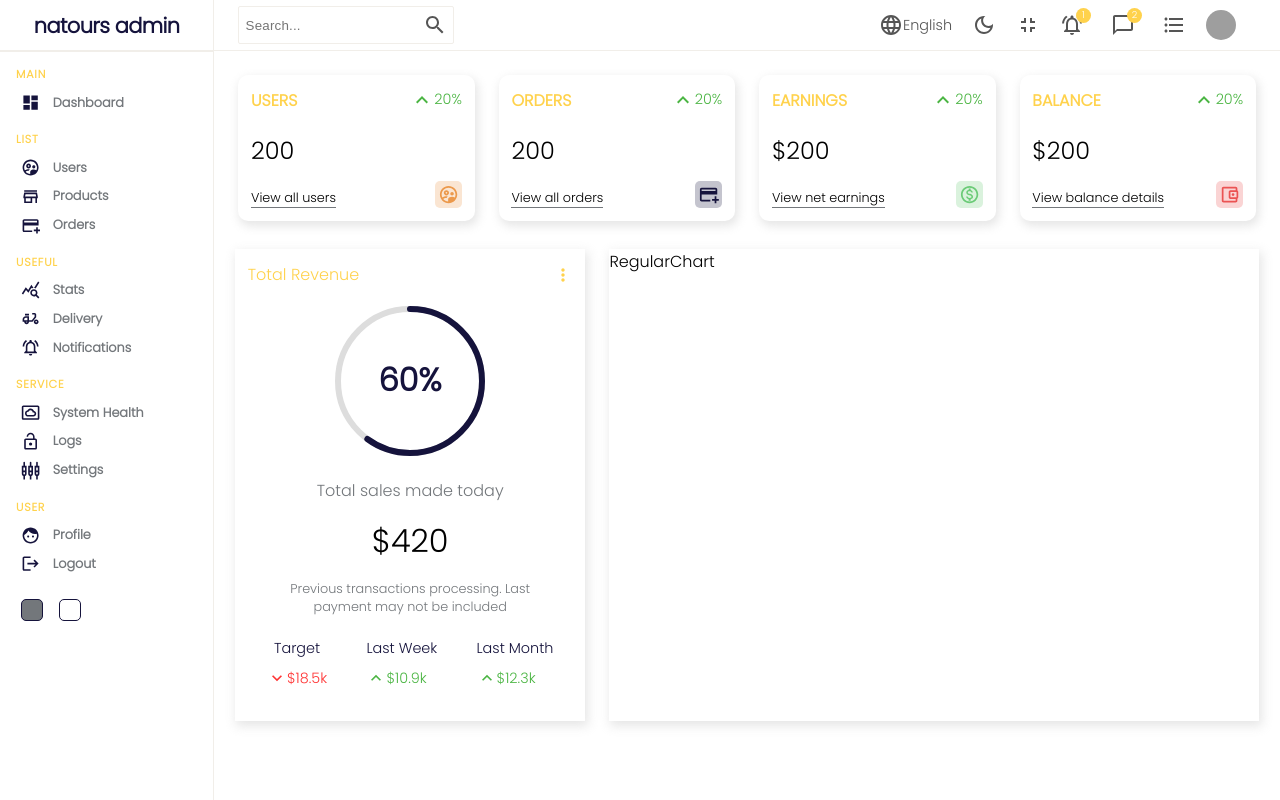
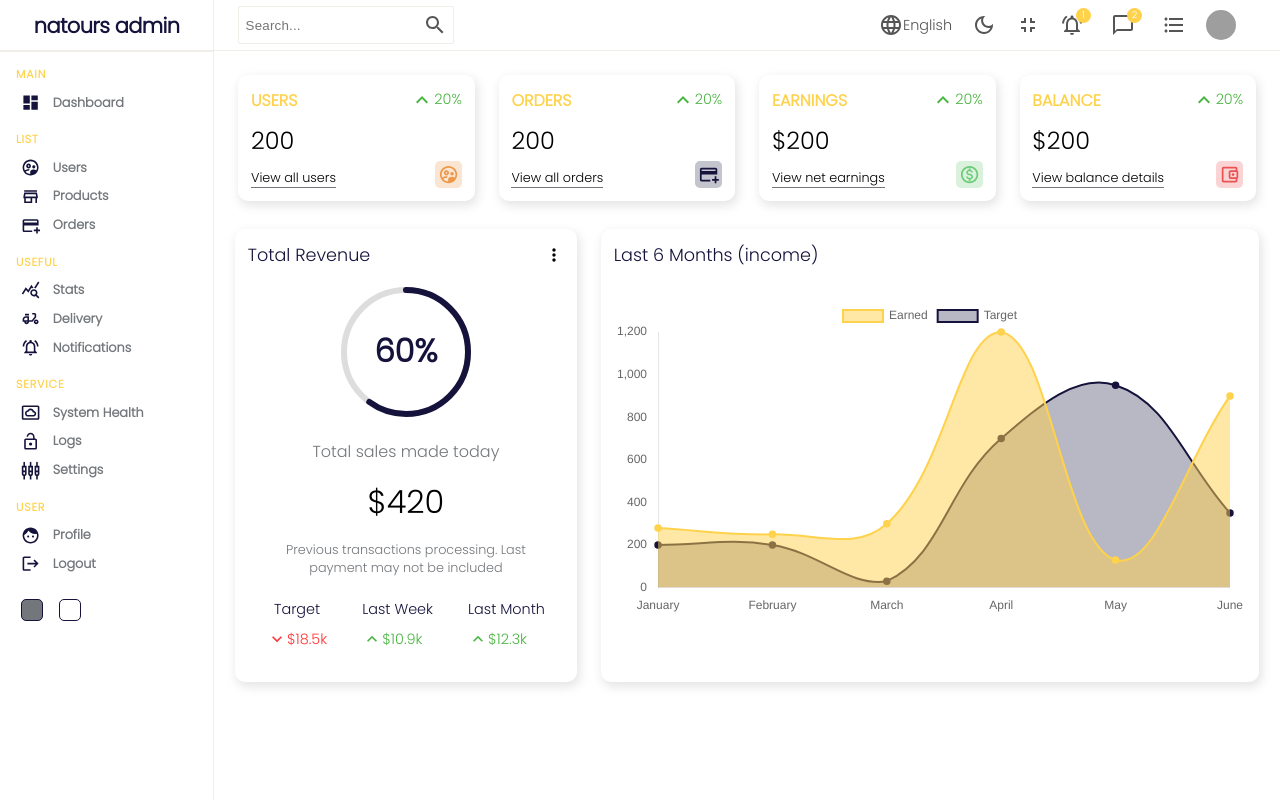
Before and after one commit to Moh-mmed/admin-dashboard, a React (Create React App) app: page / in a window 1280 px wide. Built offline with nearby package versions, Linux system fonts and the light colour scheme; grey boxes are pictures that could not be loaded.

Commit message:
add line chart

```diff
--- a/package.json
+++ b/package.json
@@ -10,7 +10,10 @@
     "@testing-library/jest-dom": "^5.16.4",
     "@testing-library/react": "^13.2.0",
     "@testing-library/user-event": "^13.5.0",
+    "chart.js": "^3.7.1",
+    "faker": "^6.6.6",
     "react": "^18.1.0",
+    "react-chartjs-2": "^4.1.0",
     "react-dom": "^18.1.0",
     "react-router-dom": "^6.3.0",
     "react-scripts": "5.0.1",
--- a/src/components/featured-chart/FeaturedChart.js
+++ b/src/components/featured-chart/FeaturedChart.js
@@ -7,7 +7,7 @@ import KeyboardArrowDownOutlinedIcon from "@mui/icons-material/KeyboardArrowDown
 
 
 const initialChart = {
-  sqSize: 150,
+  sqSize: 130,
   percentage:60,
   strokeWidth: 6,
 }
--- a/src/components/featured-chart/featuredChart.scss
+++ b/src/components/featured-chart/featuredChart.scss
@@ -3,15 +3,16 @@
     padding: 0.8rem;
     -webkit-box-shadow: 2px 4px 10px 1px rgba(201, 201, 201, .47);
     box-shadow: 2px 4px 10px 1px rgba(201, 201, 201, .47);
+    border-radius: 10px;
 
     .top{
         display: flex;
         align-items: center;
         justify-content: space-between;
-        color: #FFD24C;
         .title{
-            font-size: 1rem;
+            font-size: 1.1rem;
             font-weight: 500;
+            color: rgb(21, 19, 60);
         }
     }
     .bottom{
@@ -45,7 +46,7 @@
                 text-align: center;
                 font-size: 0.9rem;
                 .item-title{
-                    color: #15133C;
+                    color: rgb(21, 19, 60);
                 }
 
                 .item-result{
--- /dev/null
+++ b/src/components/regular-chart/LineChart.js
@@ -0,0 +1,79 @@
+import {
+  Chart as ChartJS,
+  CategoryScale,
+  LinearScale,
+  PointElement,
+  LineElement,
+  Title,
+  Tooltip,
+  Legend,
+} from "chart.js";
+import { Line } from "react-chartjs-2";
+import { Chart, Filler } from "chart.js";
+
+Chart.register(Filler);
+
+ChartJS.register(
+  CategoryScale,
+  LinearScale,
+  PointElement,
+  LineElement,
+  Title,
+  Tooltip,
+  Legend
+);
+
+const options = {
+  scales: {
+    y: {
+      grid: {
+        display: false,
+      },
+    },
+    x: {
+      grid: {
+        display: false,
+      },
+    },
+  },
+};
+
+const labels = ["January", "February", "March", "April", "May", "June"];
+
+
+const data = {
+  labels,
+  datasets: [
+    {
+      label: "Earned",
+      data: [280, 250, 300, 1200, 130, 900],
+      pointBorderWidth: 1.5,
+      pointBackgroundColor: "rgb(255, 210, 76)",
+      borderColor: "rgb(255, 210, 76)",
+      backgroundColor: "rgba(255, 210, 76, .5)",
+      borderCapStyle: "round",
+      borderWidth: 2,
+      fill: true,
+      tension: 0.4,
+    },
+    {
+      label: "Target",
+      data: [200, 200, 30, 700, 950, 350],
+      pointBorderWidth: 1.5,
+      pointBackgroundColor: "rgb(21, 19, 60)",
+      pointHoverBorderWidth: 8,
+      borderColor: "rgb(21, 19, 60)",
+      backgroundColor: "rgba(21, 19, 60,.3)",
+      borderCapStyle: "round",
+      borderWidth: 2,
+      fill: true,
+      tension: 0.4,
+    },
+  ],
+};
+
+const LineChart = () => {
+  return <Line options={options} data={data} />;
+};
+
+export default LineChart;
--- a/src/components/regular-chart/RegularChart.js
+++ b/src/components/regular-chart/RegularChart.js
@@ -1,9 +1,13 @@
+import LineChart from './LineChart';
 import './regularChart.scss'
 
 const RegularChart = () => {
   return (
-    <div className="regular-chart">RegularChart</div>
-  )
+    <div className="regular-chart">
+      <h1 className="title">Last 6 Months (income)</h1>
+      <LineChart/>
+    </div>
+  );
 }
 
 export default RegularChart
--- a/src/components/regular-chart/regularChart.scss
+++ b/src/components/regular-chart/regularChart.scss
@@ -1,5 +1,14 @@
 .regular-chart{
     flex: 4;
+    padding: 0.8rem;
     -webkit-box-shadow: 2px 4px 10px 1px rgba(201, 201, 201, .47);
     box-shadow: 2px 4px 10px 1px rgba(201, 201, 201, .47);
+    border-radius: 10px;
+
+    .title {
+        font-size: 1.1rem;
+        font-weight: 500;
+        color: rgb(21, 19, 60);
+        margin-bottom: 2rem;
+    }
 }
--- a/src/components/widget/widget.scss
+++ b/src/components/widget/widget.scss
@@ -6,7 +6,8 @@
     -webkit-box-shadow: 2px 4px 10px 1px rgba(201,201,201, .47) ;
     box-shadow: 2px 4px 10px 1px rgba(201,201,201, .47) ;
     border-radius: 10px;
-    height: 120px;
+    height: 100px;
+
     .left, .right{
         display: flex;
         flex-direction: column;
```
Also changed, not shown: 1 other file (tests, documents, lock files or other folders).
